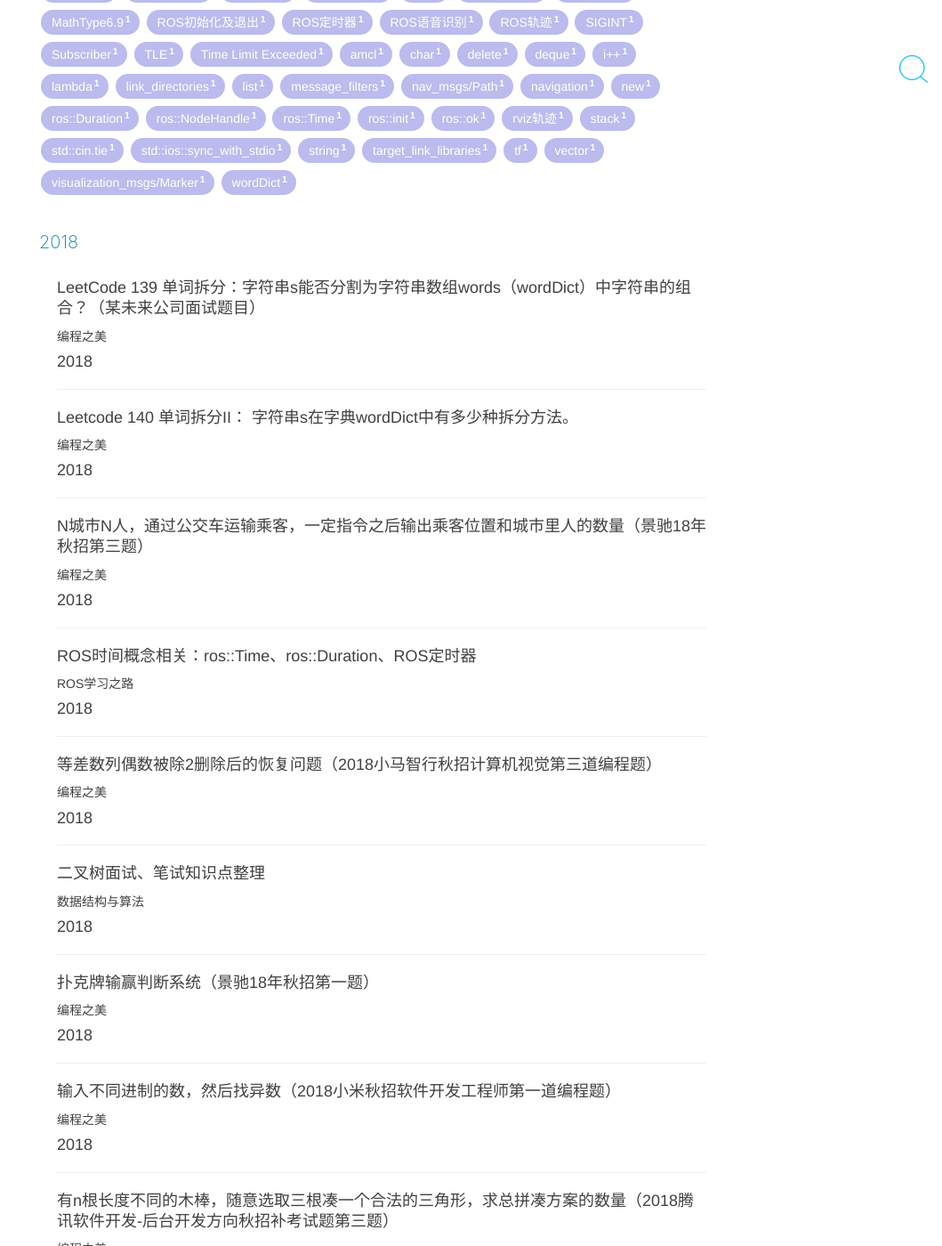
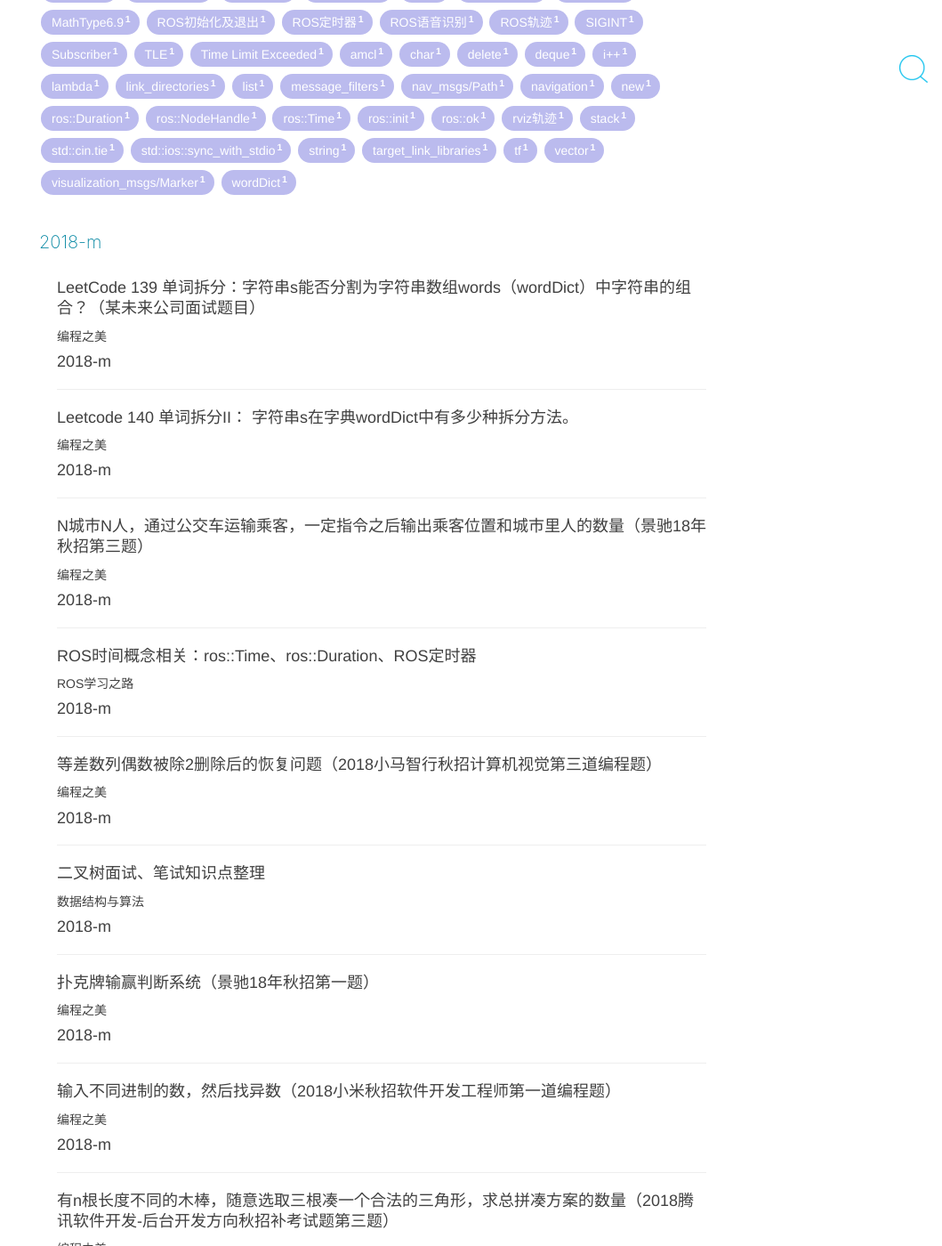
Before and after one commit to HaoQChen/HaoQChen.github.io, a Jekyll site: the page built from archive.html, in a window 1280 px wide and 1400 px high, scrolled down 545 px. Shown: the whole window at 89% size, without its empty margins (221-1280 px from the left). Built offline with Jekyll 4.4.1, drawn with Linux system fonts in a browser that asks for light colours; nearby versions of some CDN libraries; comment, search, counter and statistics services are not loaded; some of the changed text lies outside the part shown.

Commit message:
add post date

```diff
--- a/archive.html
+++ b/archive.html
@@ -56,7 +56,7 @@
 				{%- endfor -%}
 
 			{% comment %} group by year {% endcomment %}
-			{%- assign _currentdate = _article.date | date: '%Y' -%}
+			{%- assign _currentdate = _article.date | date: '%Y-m' -%}
 			{%- if _currentdate != _date -%}
 				{%- unless forloop.first -%}</section>{%- endunless -%}
 				<section>
@@ -77,7 +77,7 @@
 				        </h3>
 				        {% endif %}
 				        <h4 class="post-date">
-				            {{ _article.date | date: '%Y' }}
+				            {{ _article.date | date: '%Y-m' }}
 				        </h4>
 				    </a>
 					<hr>
```
